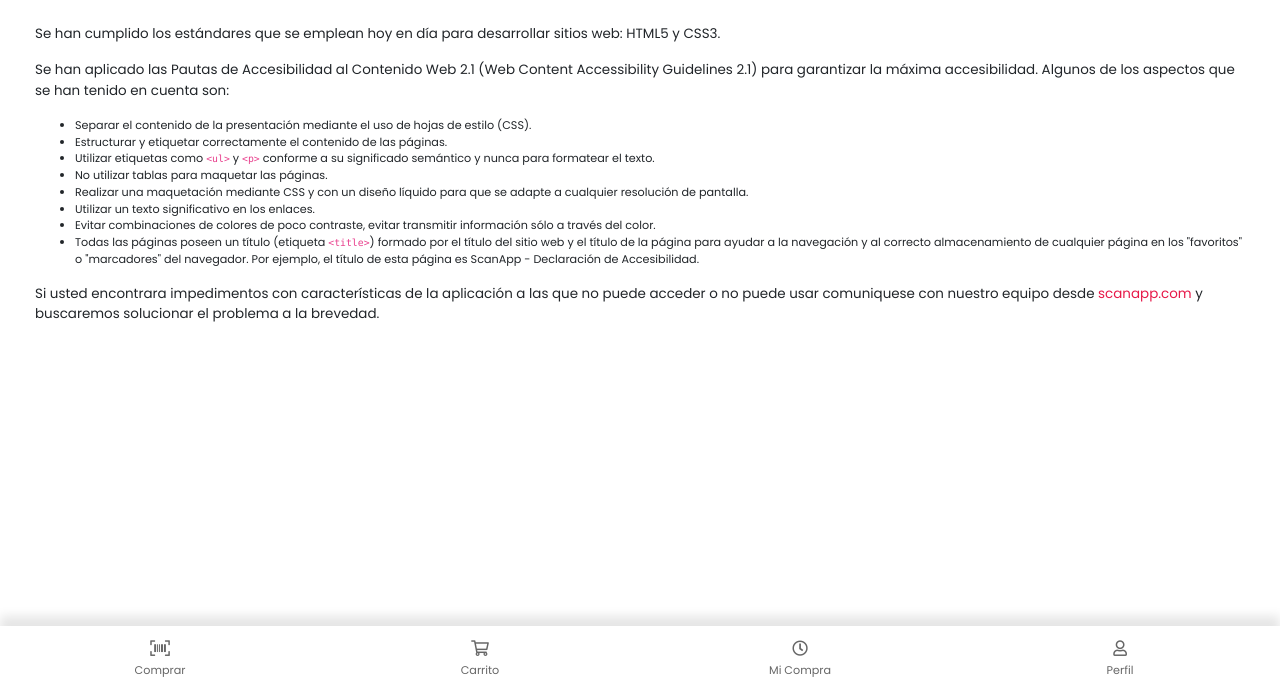
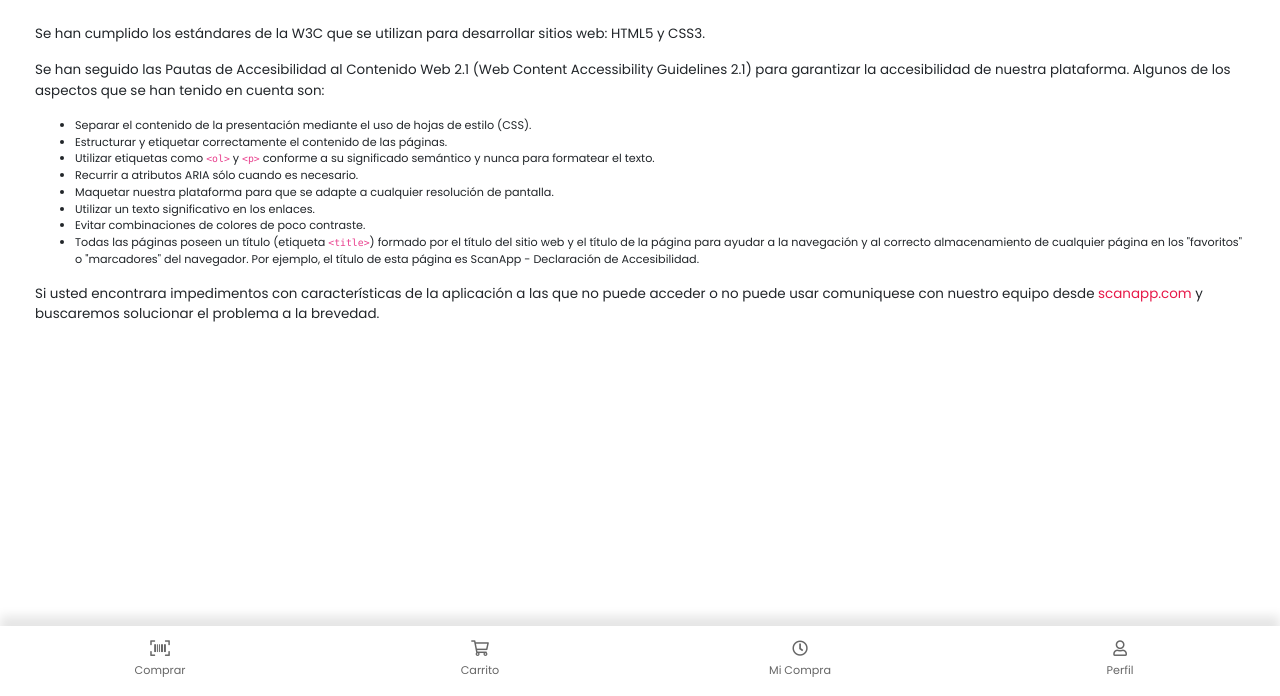
Before and after one commit to javoparada/scanappv2, a plain HTML site: page accesibilidad.html in a window 1280 px wide. Shown: the part 104-800 px from the top of the page. Drawn offline with nearby package versions, Linux system fonts and the light colour scheme.

Commit message:
Tercera ronda de fixes
- imagenes de onboarding cambiadas de jpg para acelerar tiempos de carga
- declaración de accesibilidad modificada
- z-index actualizado en focus

```diff
--- a/accesibilidad.html
+++ b/accesibilidad.html
@@ -23,28 +23,26 @@
                 <h1>Declaración de Accesibilidad</h1>
                 <div class="acc-content">
                     <p>
-                        Se han cumplido los estándares que se emplean hoy en día para desarrollar sitios web: HTML5 y
-                        CSS3.</p>
+                        Se han cumplido los estándares de la W3C que se utilizan para desarrollar sitios web: HTML5 y
+                        CSS3.
+                    </p>
                     <p>
-                        Se han aplicado las Pautas de Accesibilidad al Contenido Web 2.1 (Web Content Accessibility
-                        Guidelines 2.1) para garantizar la máxima accesibilidad. Algunos de los aspectos que se han
+                        Se han seguido las Pautas de Accesibilidad al Contenido Web 2.1 (Web Content Accessibility
+                        Guidelines 2.1) para garantizar la accesibilidad de nuestra plataforma. Algunos de los aspectos
+                        que se han
                         tenido en cuenta son:</p>
                     <ul>
                         <li>Separar el contenido de la presentación mediante el uso de hojas de estilo (CSS).</li>
                         <li>Estructurar y etiquetar correctamente el contenido de las páginas.</li>
-                        <li>Utilizar etiquetas como <code>&lt;ul&gt;</code> y <code>&lt;p&gt;</code> conforme a su
+                        <li>Utilizar etiquetas como <code>&lt;ol&gt;</code> y <code>&lt;p&gt;</code> conforme a su
                             significado
                             semántico y nunca para formatear el texto.</li>
-                        <li>No utilizar tablas para maquetar las páginas.</li>
-                        <li>Realizar una maquetación mediante CSS y con un diseño líquido para que se adapte a
-                            cualquier resolución de pantalla.</li>
+                        <li>Recurrir a atributos ARIA sólo cuando es necesario.</li>
+                        <li>Maquetar nuestra plataforma para que se adapte a cualquier resolución de pantalla.</li>
                         <li>Utilizar un texto significativo en los enlaces.</li>
-                        <li>Evitar combinaciones de colores de poco contraste, evitar transmitir información sólo a
-                            través del color.</li>
+                        <li>Evitar combinaciones de colores de poco contraste.</li>
                         <li>Todas las páginas poseen un título (etiqueta <code>&lt;title&gt;</code>) formado por el
-                            título
-                            del sitio
-                            web y el título de la página para ayudar a la navegación y al correcto
+                            título del sitio web y el título de la página para ayudar a la navegación y al correcto
                             almacenamiento de cualquier página en los "favoritos" o "marcadores" del navegador.
                             Por ejemplo, el título de esta página es ScanApp - Declaración de Accesibilidad.
                         </li>
--- a/scss/scanapp.scss
+++ b/scss/scanapp.scss
@@ -29,6 +29,7 @@ body {
 .form-control:focus,
 .btn:not(:disabled):not(.disabled):active:focus,
 *:focus {
+    z-index: 1;
     outline: 3px dotted var(--negro);
     outline-offset: 5px;
     box-shadow: none;
```
Also changed, not shown: index.html (+1 -1 lines), onboarding_2.html (+1 -2 lines), onboarding_3.html (+1 -2 lines), css/scanapp.min.css, images/s_1.jpg (added), images/s_1.png (deleted), images/s_2.jpg (added), images/s_2.png (deleted), images/s_3.jpg (added), images/s_3.png (deleted).
